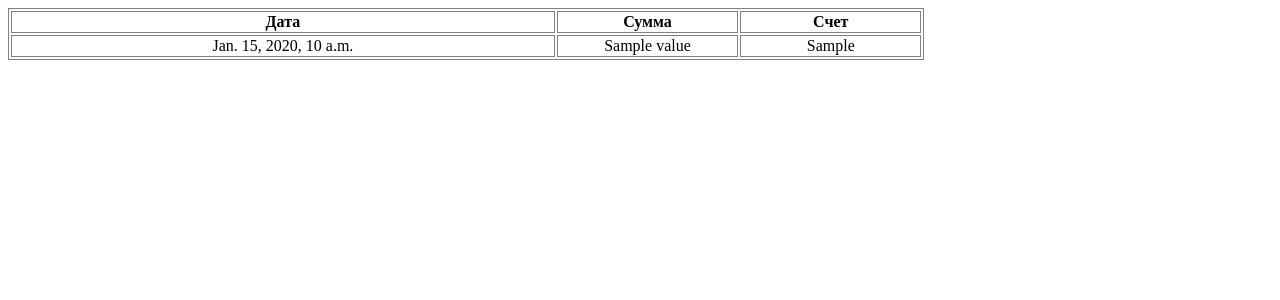
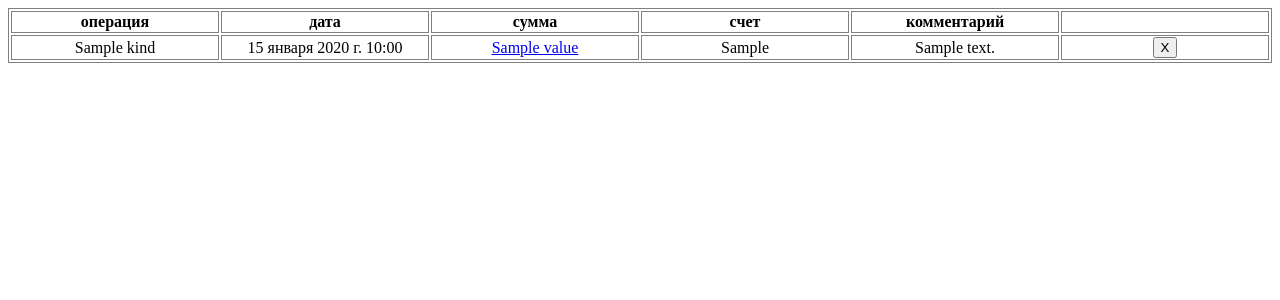
Before and after one commit to s-klimov/django_budget, a Django app: template budget/templates/budget/lastoperations_list.html in a window 1280 px wide. Shown: the top 300 px of the page. Run offline with Django 4.2, Linux system fonts and the light colour scheme; the template is opened without the code that fills it: most values are stand-ins (such as "Sample title", 1, 10 or a date in 2020).

Commit message:
Добавлена пагинация на главную страницу

```diff
--- a/budget/templates/budget/lastoperations_list.html
+++ b/budget/templates/budget/lastoperations_list.html
@@ -14,19 +14,40 @@
     {% if object_list %}
         <table>
             <tr>
-                <th width="30%">Дата</th>
-                <th width="10%">Сумма</th>
-                <th width="10%">Счет</th>
+                <th width="10%">операция</th>
+                <th width="10%">дата</th>
+                <th width="10%">сумма</th>
+                <th width="10%">счет</th>
+                <th width="10%">комментарий</th>
+                <th width="10%"></th>
             </tr>
             {% for item in object_list %}
             <tr>
+                <td>{{ item.kind }}</td>
                 <td>{{ item.operation_date }}</td>
-                <td>{{ item.value }}</td>
+                <td><a href="/edit/{{ item.id }}">{{ item.value }}</a></td>
                 <td>{{ item.bank_account }}</td>
+                <td>{{ item.comment }}</td>
+                <td><form action="/delete/" method="post"><input type="submit" value="X"></form></td>
             </tr>
             {% endfor %}
         </table>
-
+        {# .... **Now the pagination section** .... #}
+        {% if is_paginated %}
+            <div class="pagination">
+                <span class="page-links">
+                    {% if page_obj.has_previous %}
+                        <a href="/?page={{ page_obj.previous_page_number }}">previous</a>
+                    {% endif %}
+                    <span class="page-current">
+                        Page {{ page_obj.number }} of {{ page_obj.paginator.num_pages }}.
+                    </span>
+                    {% if page_obj.has_next %}
+                        <a href="/?page={{ page_obj.next_page_number }}">next</a>
+                    {% endif %}
+                </span>
+            </div>
+        {% endif %}
     {% else %}
         <p>Таблица доходов/расходов пуста</p>
     {% endif %}
--- a/django_budget/settings.py
+++ b/django_budget/settings.py
@@ -119,7 +119,7 @@ AUTH_PASSWORD_VALIDATORS = [
 # Internationalization
 # https://docs.djangoproject.com/en/4.0/topics/i18n/
 
-LANGUAGE_CODE = 'en-us'
+LANGUAGE_CODE = 'ru-RU'
 
 TIME_ZONE = 'UTC'
 
@@ -142,3 +142,5 @@ DEFAULT_AUTO_FIELD = 'django.db.models.BigAutoField'
 TAGGIT_CASE_INSENSITIVE = True
 
 AUTHENTICATION_BACKENDS = ['account.auth_backends.EmailBackend']
+
+PAGINATE_BY = 25
```
Also changed, not shown: budget/views.py (+22 -5 lines).
